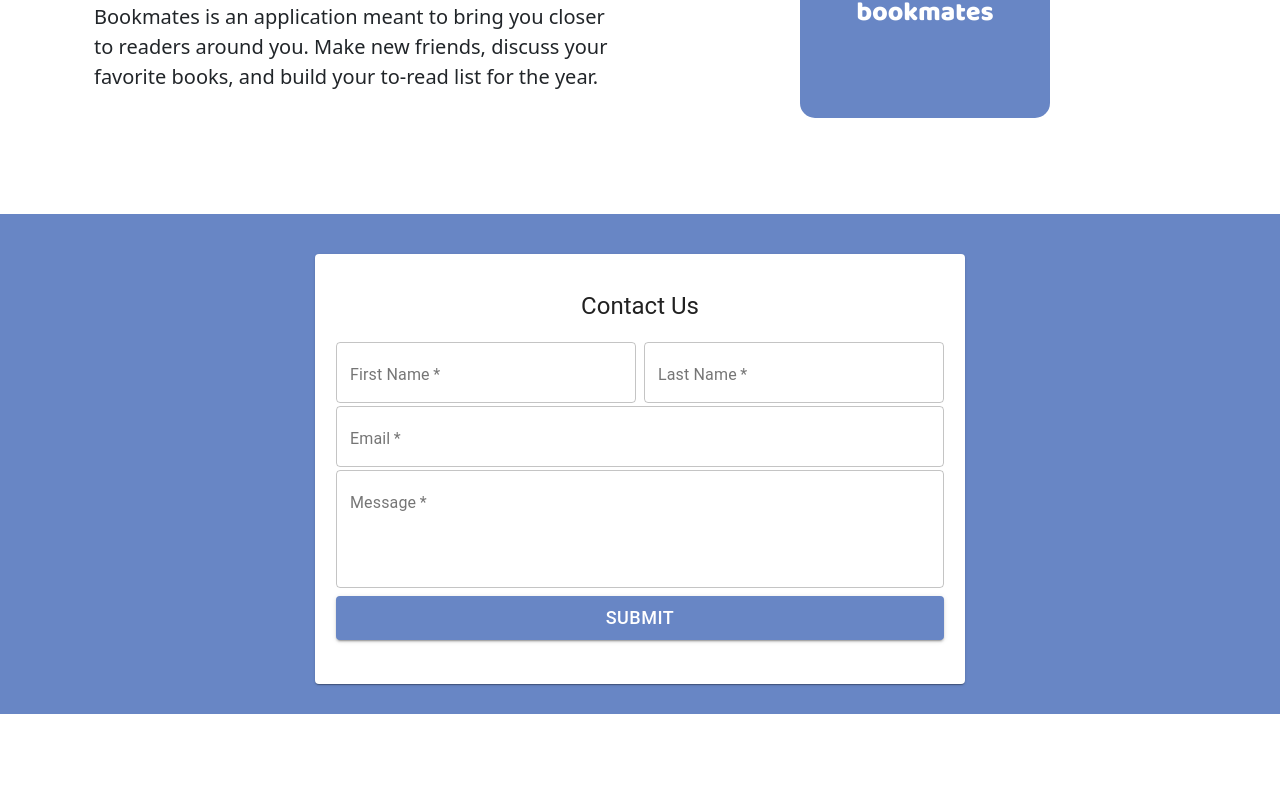
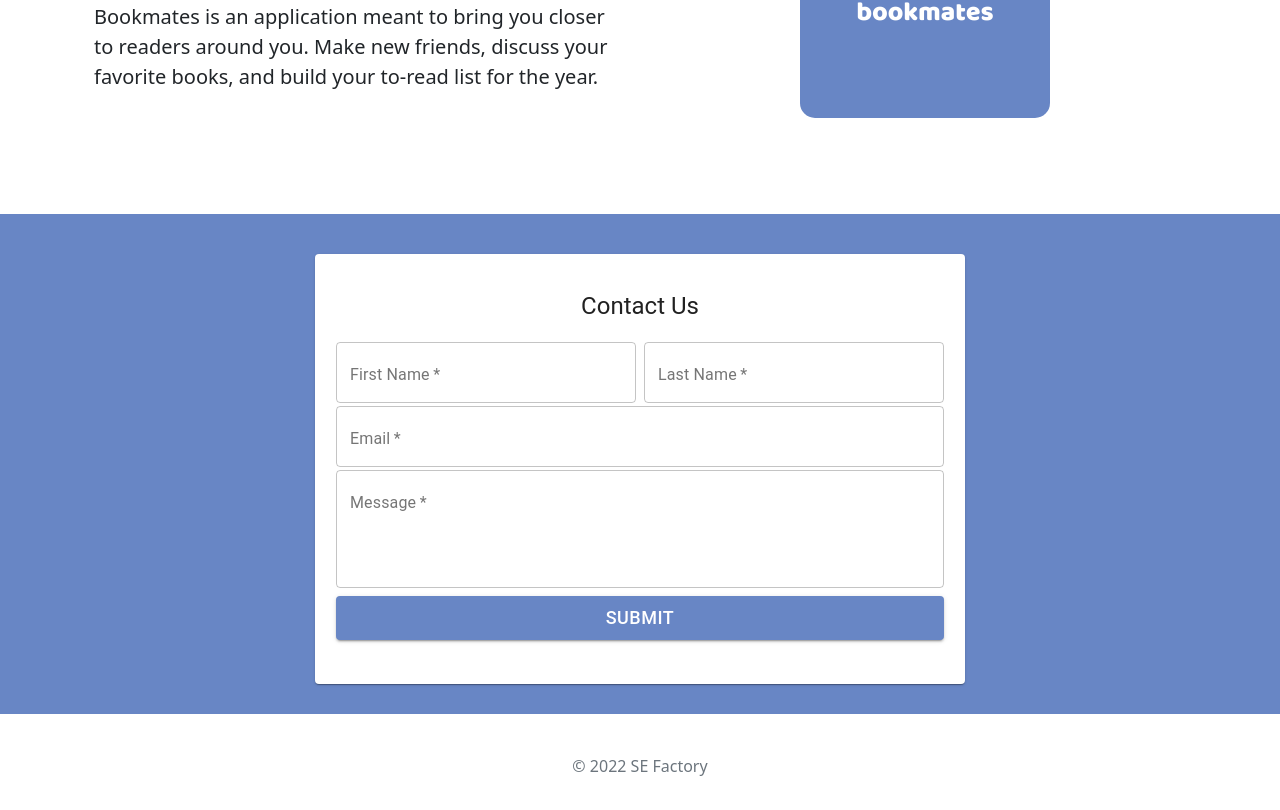
Before and after one commit to laurena-fayad/Login-Signup-using-React-Laravel, a React (Create React App) app in the folder react-part/: page / in a window 1280 px wide. Shown: the part 865-1675 px from the top of the page. Before the commit the page ends 1579 px from the top, so only its background shows below. Built offline with nearby package versions, Linux system fonts and the light colour scheme; a web font is replaced by a local one.

Commit message:
Added Footer to landing page

```diff
--- /dev/null
+++ b/react-part/src/components/Footer.js
@@ -0,0 +1,15 @@
+import React from "react";
+
+const Footer = () => {
+  return (
+    <div>
+      <div class="container">
+        <footer class="py-3 my-4">
+          <p class="text-center text-muted">&copy; 2022 SE Factory</p>
+        </footer>
+      </div>
+    </div>
+  );
+};
+
+export default Footer;
--- a/react-part/src/pages/Landing.js
+++ b/react-part/src/pages/Landing.js
@@ -2,6 +2,7 @@ import React from "react";
 import AboutUs from "../components/AboutUs";
 import CarouselContainer from "../components/CarouselContainer";
 import ContactForm from "../components/ContactForm";
+import Footer from "../components/Footer";
 
 const Landing = () => {
   return (
@@ -9,6 +10,7 @@ const Landing = () => {
       <CarouselContainer/>
       <AboutUs/>
       <ContactForm />
+      <Footer/>
     </div>
   );
 };
```
